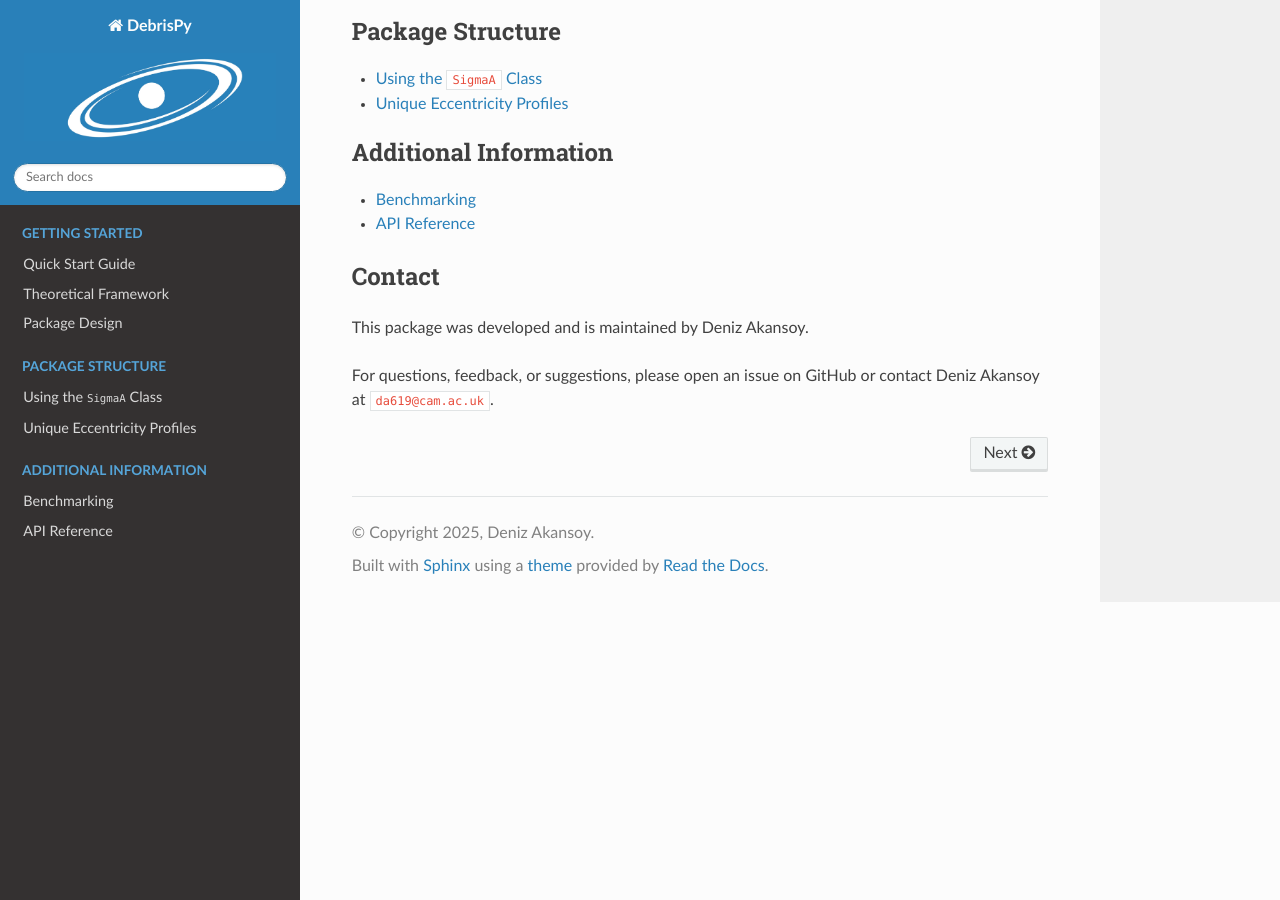
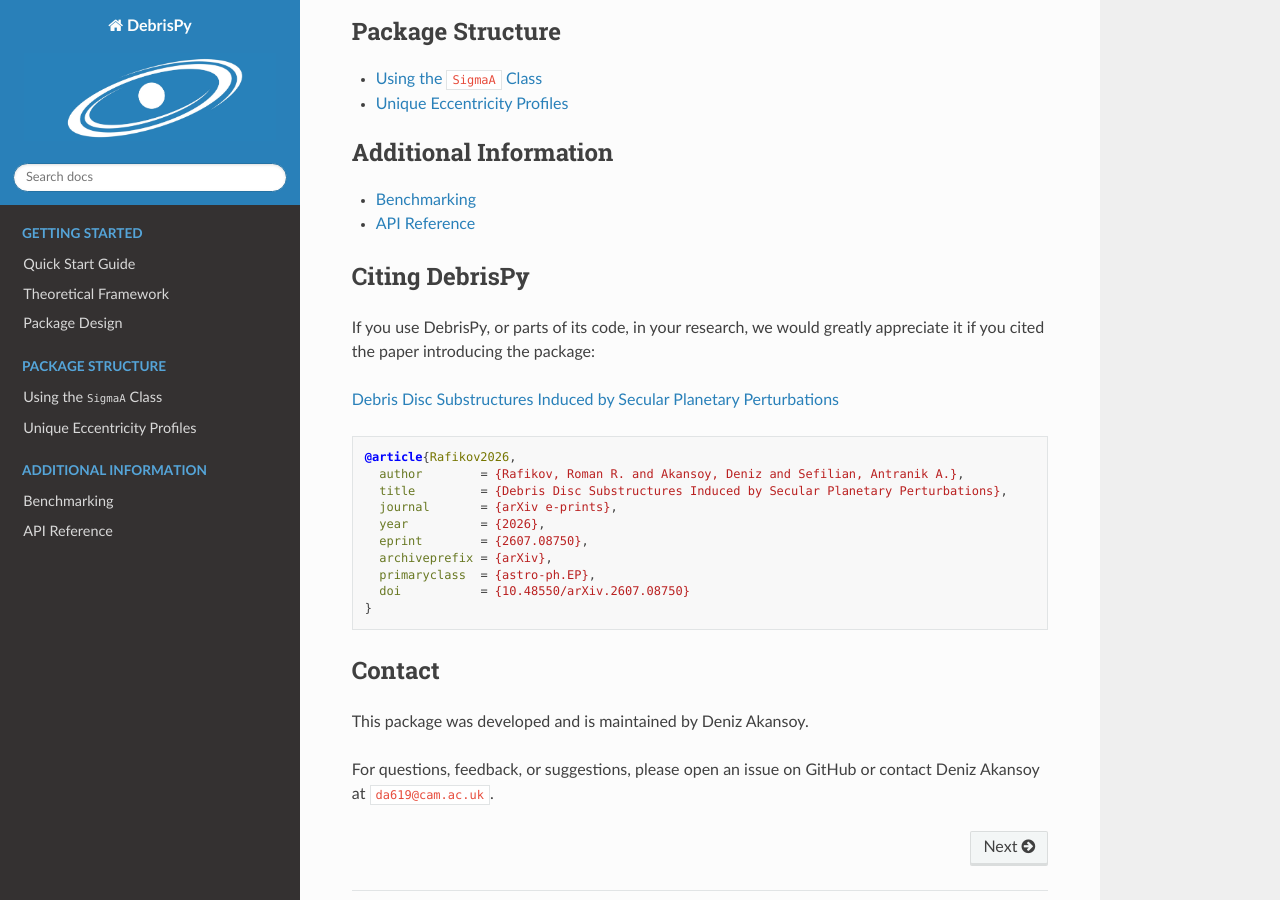
Before and after one commit to DenizAkansoy/DebrisPy, a Sphinx documentation site: the page built from docs/source/index.rst, in a window 1280 px wide and 900 px high, scrolled down 925 px. Built offline with Sphinx 7.4.7 and the Read the Docs theme 3.1.0, drawn with Linux system fonts in a browser that asks for light colours; pages that are not in the unit, such as notebooks, are missing from menus.

Commit message:
updated docs info

```diff
--- a/docs/source/index.rst
+++ b/docs/source/index.rst
@@ -80,6 +80,28 @@ Documentation contents
    benchmarks
    api_reference
 
+Citing DebrisPy
+---------------
+
+If you use DebrisPy, or parts of its code, in your research, we would
+greatly appreciate it if you cited the paper introducing the package:
+
+`Debris Disc Substructures Induced by Secular Planetary Perturbations
+<https://arxiv.org/abs/2607.08750>`_
+
+.. code-block:: bibtex
+
+   @article{Rafikov2026,
+     author        = {Rafikov, Roman R. and Akansoy, Deniz and Sefilian, Antranik A.},
+     title         = {Debris Disc Substructures Induced by Secular Planetary Perturbations},
+     journal       = {arXiv e-prints},
+     year          = {2026},
+     eprint        = {2607.08750},
+     archiveprefix = {arXiv},
+     primaryclass  = {astro-ph.EP},
+     doi           = {10.48550/arXiv.2607.08750}
+   }
+
 Contact
 -------
 
```
